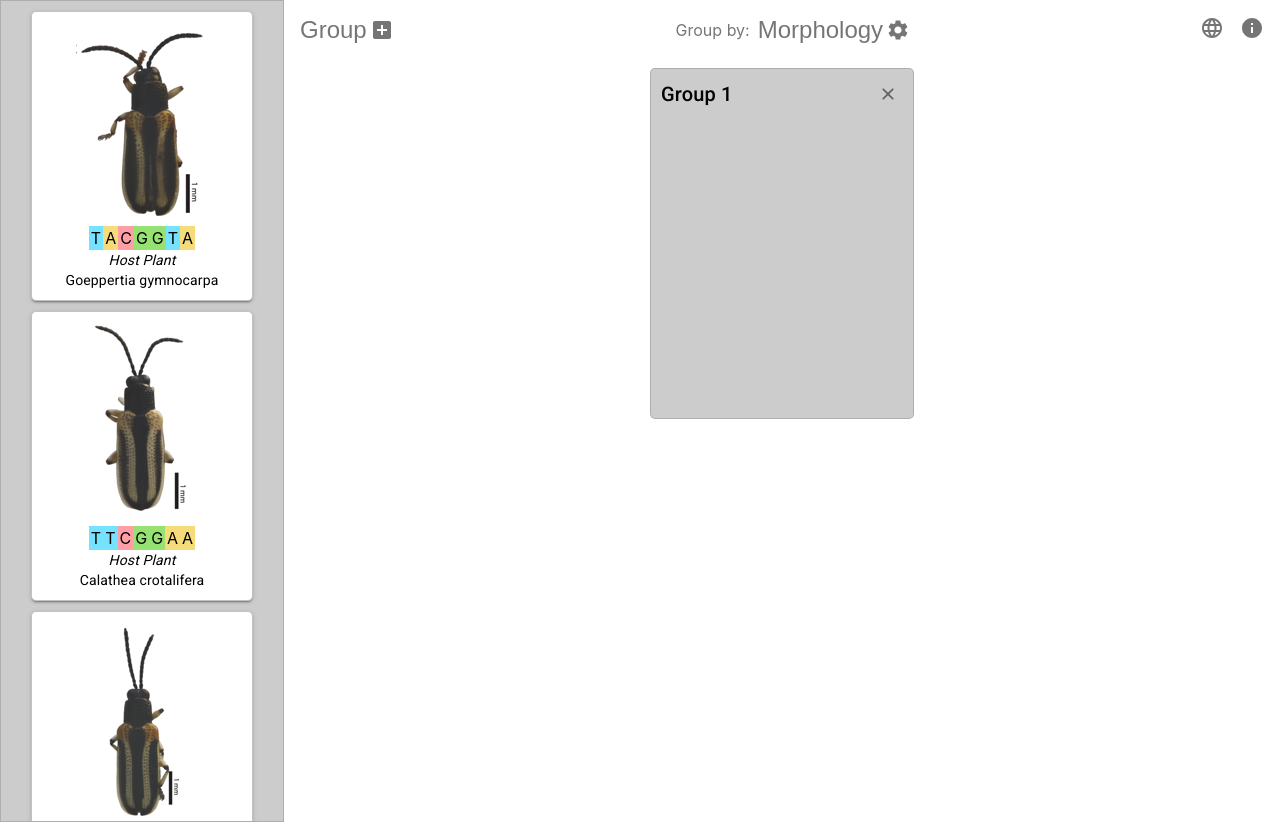
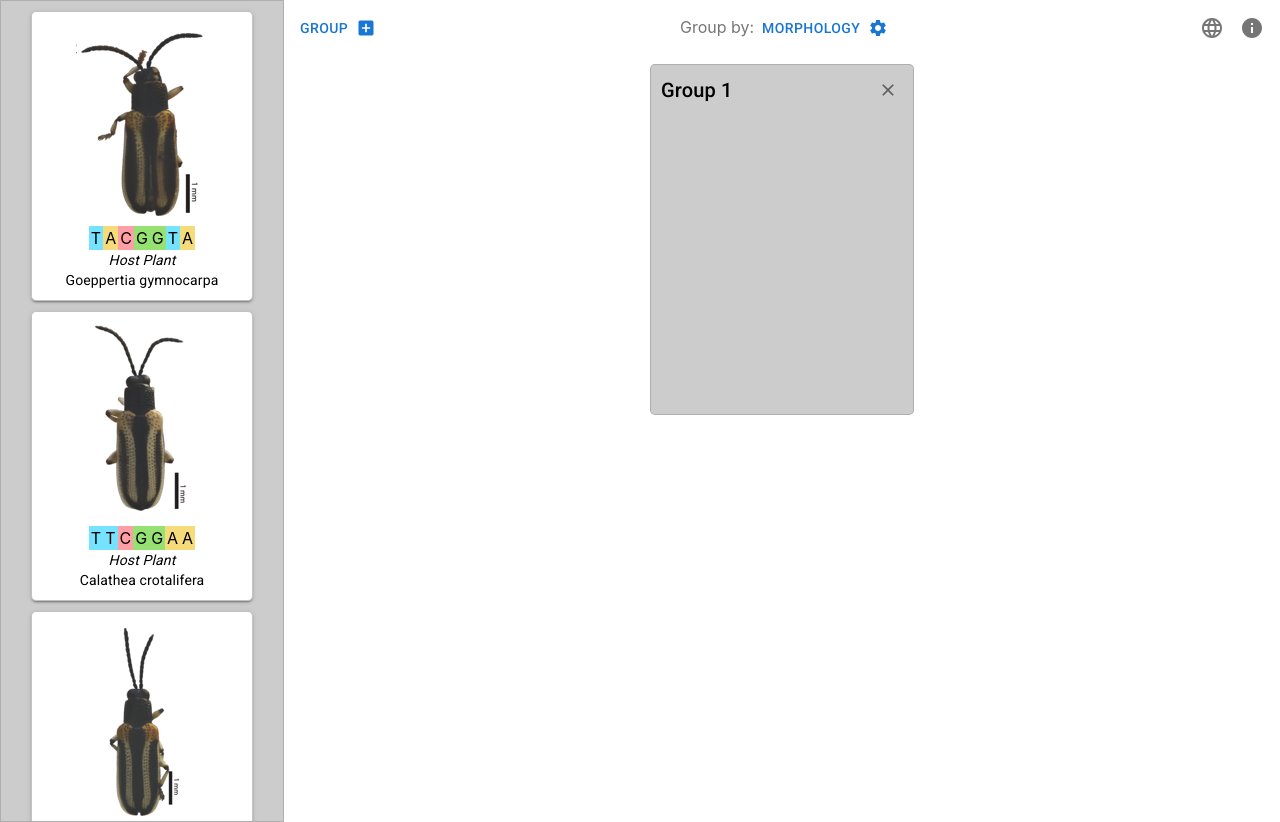
Before and after one commit to ocelots-rcn/EcoSort, a React (Create React App) app: page / in a window 1280 px wide. Built offline with nearby package versions, Linux system fonts and the light colour scheme.

Commit message:
use Button instead of IconButton

```diff
--- a/src/header/Grouping.js
+++ b/src/header/Grouping.js
@@ -1,7 +1,7 @@
 import React, { useState } from 'react';
 
 import Box from '@mui/material/Box';
-import IconButton from '@mui/material/IconButton';
+import Button from '@mui/material/Button';
 import Tooltip from '@mui/material/Tooltip';
 import Dialog from '@mui/material/Dialog';
 import DialogTitle from '@mui/material/DialogTitle';
@@ -21,12 +21,11 @@ const Grouping = () => {
   const { currentGrouping, groupings, setCurrentGrouping } = useDataContext();
 
   return <Box sx={{display: 'flex', flexDirection: 'row'}}>
-    <Box sx={{alignContent: 'center', color: 'rgba(0, 0, 0, 0.54)'}}>{translation.groupBy}</Box>
+    <Box sx={{alignContent: 'center', color: 'rgba(0, 0, 0, 0.54)', marginBottom: '2px'}}>{translation.groupBy}</Box>
     <Tooltip title={translation.selectGrouping}>
-      <IconButton onClick={() => setOpen(true)} sx={{borderRadius: '3px'}}>
-       <Box sx={{paddingRight: '0.2rem', }}>{groupings[currentGrouping] && translateBlock(groupings[currentGrouping].label)}</Box>
-        <Settings />
-      </IconButton>
+      <Button onClick={() => setOpen(true)} endIcon={<Settings />}>
+       {groupings[currentGrouping] && translateBlock(groupings[currentGrouping].label)}
+      </Button>
     </Tooltip>
     <Dialog open={open} onClose={() => setOpen(false)}>
       <DialogTitle>{translation.selectGrouping}</DialogTitle>
--- a/src/header/NewBinButton.js
+++ b/src/header/NewBinButton.js
@@ -3,6 +3,7 @@ import React from 'react';
 import Box from '@mui/material/Box';
 import Tooltip from '@mui/material/Tooltip';
 import IconButton from '@mui/material/IconButton';
+import Button from '@mui/material/Button';
 
 import AddBox from '@mui/icons-material/AddBox';
 
@@ -15,9 +16,9 @@ const NewBinButton = () => {
 
   return <Box sx={{display: 'flex', flexDirection: 'row'}}>
     <Tooltip title={translation.newBin}>
-      <IconButton onClick={createNewBin} sx={{borderRadius: '3px'}} >
-        <Box sx={{marginRight: '0.2rem'}}>{translation.group}</Box><AddBox />
-      </IconButton>
+      <Button onClick={createNewBin} color="primary" endIcon={<AddBox />}>
+        {translation.group}
+      </Button>
     </Tooltip>
   </Box>
 }
```
